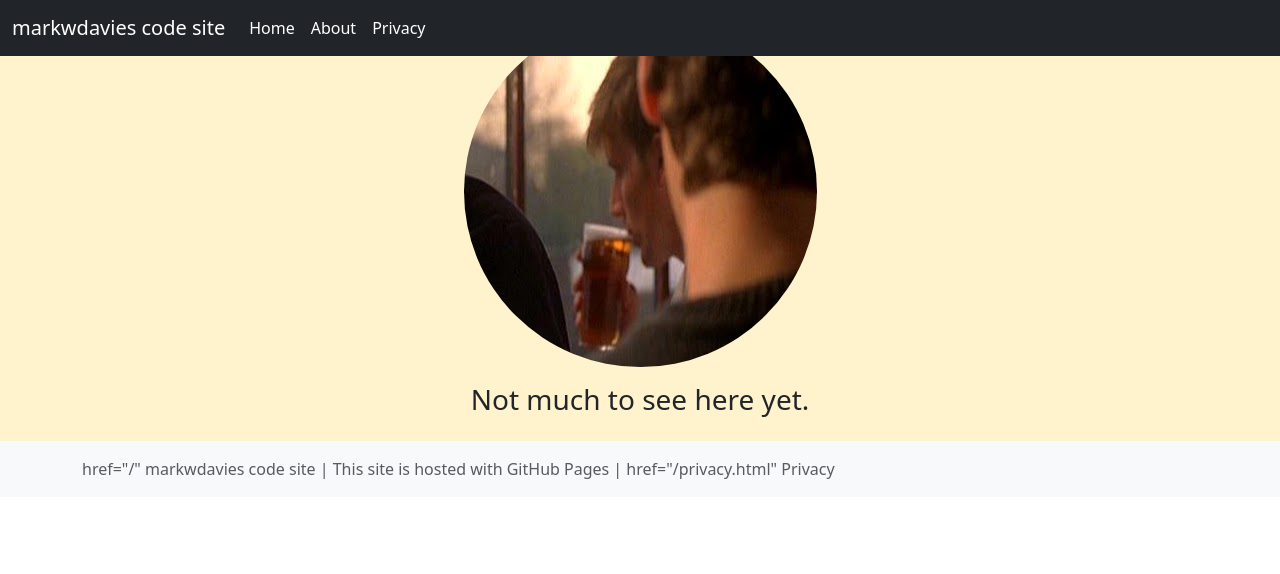
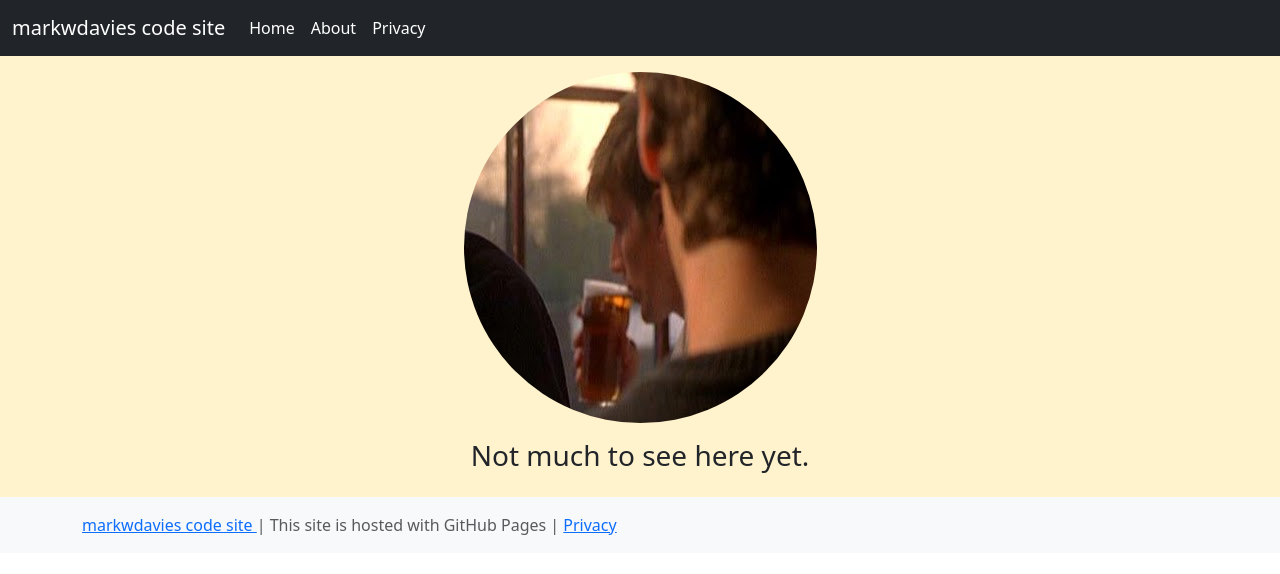
Before and after one commit to markwdavies/markwdavies.github.io, a Jekyll site: the page built from index.md, in a window 1280 px wide. Shown: the top 574 px of the page. Built offline with Jekyll 4.4.1, drawn with Linux system fonts in a browser that asks for light colours.

Commit message:
link fix

```diff
--- a/_includes/footer.html
+++ b/_includes/footer.html
@@ -1,5 +1,5 @@
 <footer class="footer mt-auto py-3 bg-body-tertiary">
     <div class="container">
-      <span class="text-body-secondary"><a>href="/" {{ site.title }} </a> | This site is hosted with GitHub Pages | <a>href="{% link privacy.md %}" Privacy </a></span>
+      <span class="text-body-secondary"><a href="/"> {{ site.title }} </a> | This site is hosted with GitHub Pages | <a href="{% link privacy.md %}"> Privacy </a></span>
     </div>
 </footer>
--- a/_includes/header.html
+++ b/_includes/header.html
@@ -1,5 +1,5 @@
 <header>
-    <nav class="navbar navbar-expand-md navbar-dark fixed-top bg-dark">
+    <nav class="navbar navbar-expand-md navbar-dark bg-dark">
       <div class="container-fluid">
         <a class="navbar-brand" href="/">{{ site.title }}</a>
         <button class="navbar-toggler" type="button" data-bs-toggle="collapse" data-bs-target="#navbarCollapse" aria-controls="navbarCollapse" aria-expanded="false" aria-label="Toggle navigation">
```
